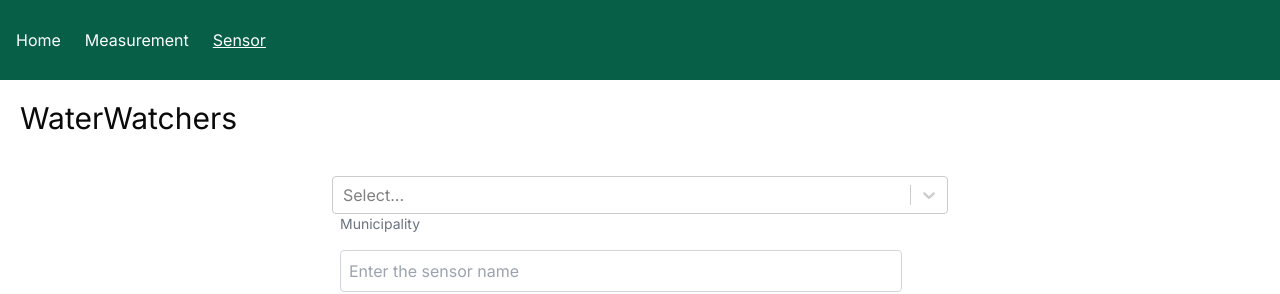
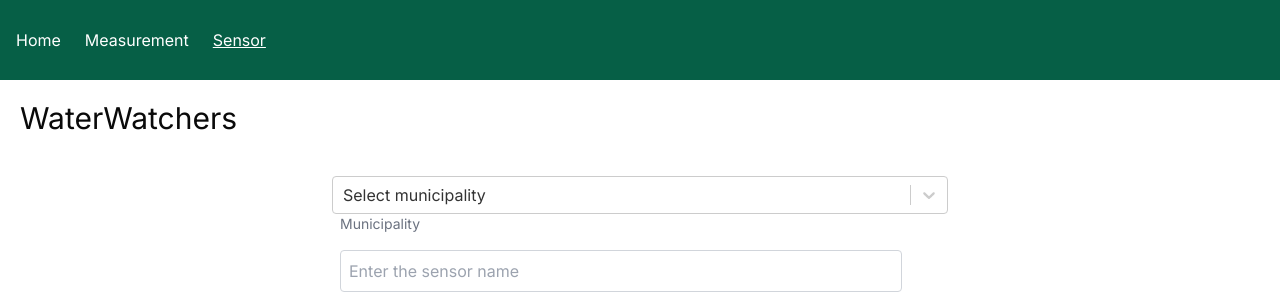
Before and after one commit to syandelbart/watermonitor, a Next.js app: page /dashboard/sensor in a window 1280 px wide. Shown: the top 294 px of the page. Built offline with nearby package versions, Linux system fonts and the light colour scheme; no server answers; some icons are missing.

Commit message:
Refactor Sensor Form component

```diff
--- a/app/components/Sensor/Form.tsx
+++ b/app/components/Sensor/Form.tsx
@@ -8,8 +8,8 @@ import { Icon } from "@iconify/react/dist/iconify.js";
 
 const Form = ({ municipalities }: { municipalities: Municipality[] }) => {
   const [sensor, setSensor] = useState({
-    municipality: { value: "", label: "" },
-    name: "",
+    municipality: "",
+    station_name: "",
     longitude: 0.0,
     latitude: 0.0,
     image: null as File | null,
@@ -27,8 +27,8 @@ const Form = ({ municipalities }: { municipalities: Municipality[] }) => {
     // If response was a success, clear the form
     if (response.ok) {
       setSensor({
-        municipality: { value: "", label: "" },
-        name: "",
+        municipality: "",
+        station_name: "",
         longitude: 0.0,
         latitude: 0.0,
         image: null,
@@ -57,7 +57,20 @@ const Form = ({ municipalities }: { municipalities: Municipality[] }) => {
                 label: municipality.name,
               })) || []
             }
-            onChange={(event) => setSensor({ ...sensor, municipality: event })}
+            value={
+              sensor.municipality
+                ? {
+                    value: sensor.municipality,
+                    label: sensor.municipality,
+                  }
+                : {
+                    value: "",
+                    label: "Select municipality",
+                  }
+            }
+            onChange={(event) =>
+              setSensor({ ...sensor, municipality: event.value })
+            }
             className="w-full"
           />
           <label className="m-2 mt-0 text-gray-500 text-sm">Municipality</label>
@@ -69,8 +82,10 @@ const Form = ({ municipalities }: { municipalities: Municipality[] }) => {
               type="text"
               name="Name"
               placeholder="Enter the sensor name"
-              value={sensor.name}
-              onChange={(e) => setSensor({ ...sensor, name: e.target.value })}
+              value={sensor.station_name}
+              onChange={(e) =>
+                setSensor({ ...sensor, station_name: e.target.value })
+              }
             />
             <div className="flex items-center">
               <input
```
